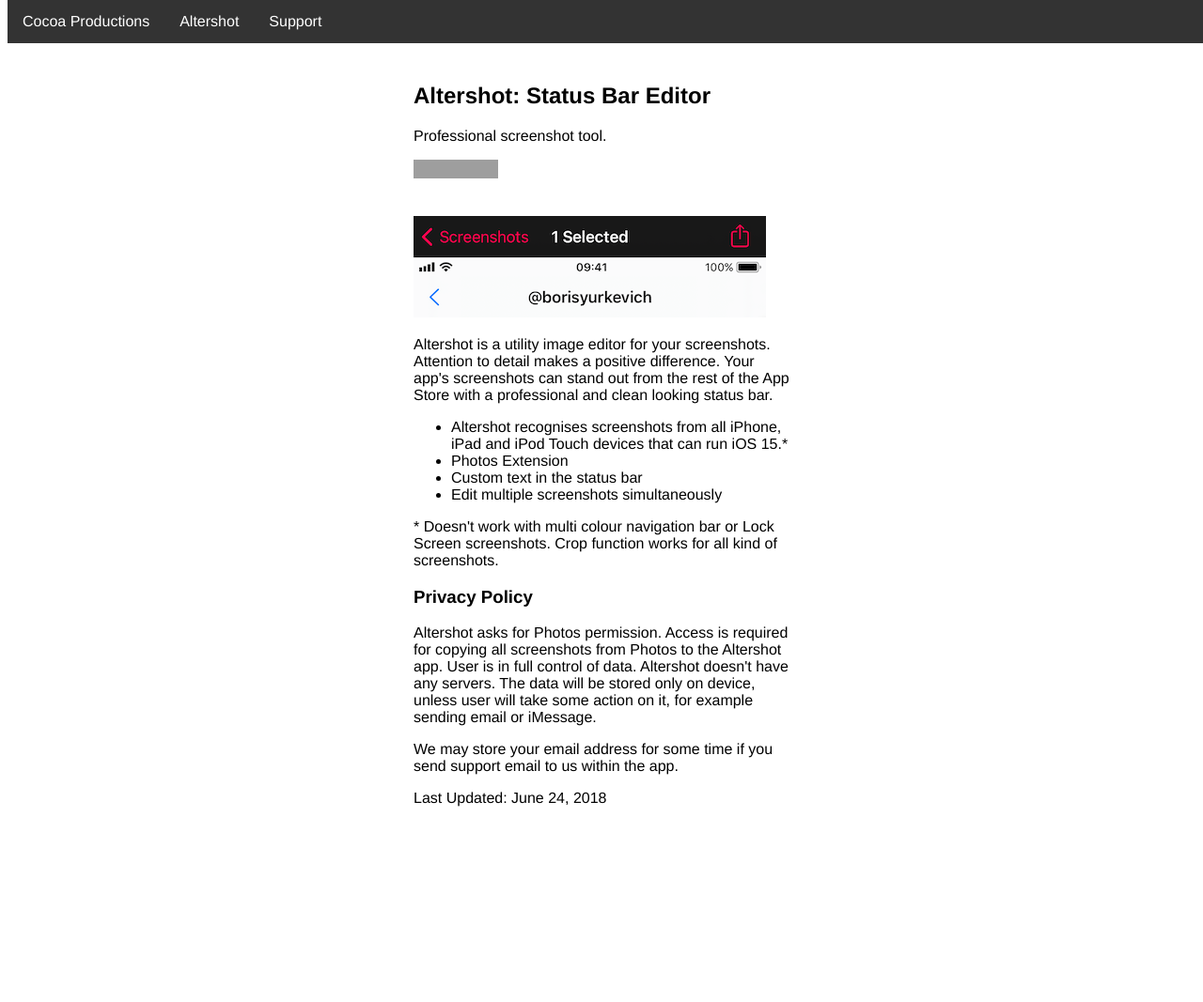
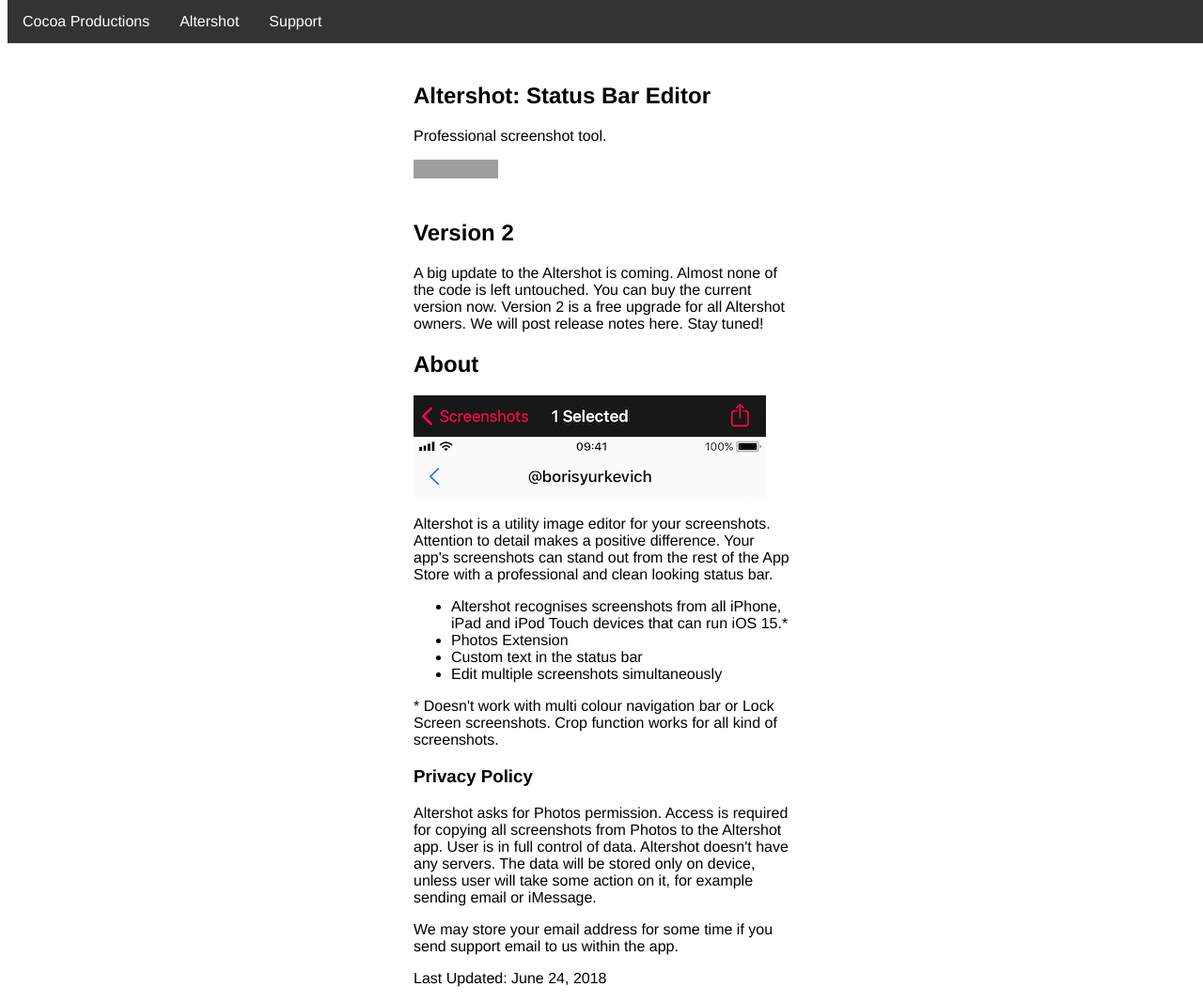
Before and after one commit to cocoaproductions/cocoaproductions.github.io, a Jekyll site: the page built from altershot.md, in a window 1280 px wide and 1067 px high. Shown: the whole window at 94% size. Built offline with Jekyll 4.4.1, drawn with Linux system fonts in a browser that asks for light colours; our own code applies the rules of GitHub Pages for plain Markdown files; grey boxes are pictures that could not be loaded.

Commit message:
Update Altershot page

```diff
--- a/altershot.md
+++ b/altershot.md
@@ -2,6 +2,12 @@
 <p class="hero">Professional screenshot tool.</p>
 
 <a href="https://geo.itunes.apple.com/us/app/altershot-screenshot-editor/id911930618?mt=8&at=1010l4GJ" style="display:inline-block;overflow:hidden;background:url(https://linkmaker.itunes.apple.com/images/badges/en-us/badge_appstore-lrg.svg) no-repeat;width:165px;height:40px;" class="badge"></a>
+
+<h2>Version 2</h2>
+
+A big update to the Altershot is coming. Almost none of the code is left untouched. You can buy the current version now. Version 2 is a free upgrade for all Altershot owners. We will post release notes here. Stay tuned!
+
+<h2>About</h2>
 
 <img src="/images/altershot-bar.png" srcset="/images/altershot-bar_2x.png 2x" alt="status bar with time 9:41 and full battery" style="width: 375px; height:108px;">
 
```
